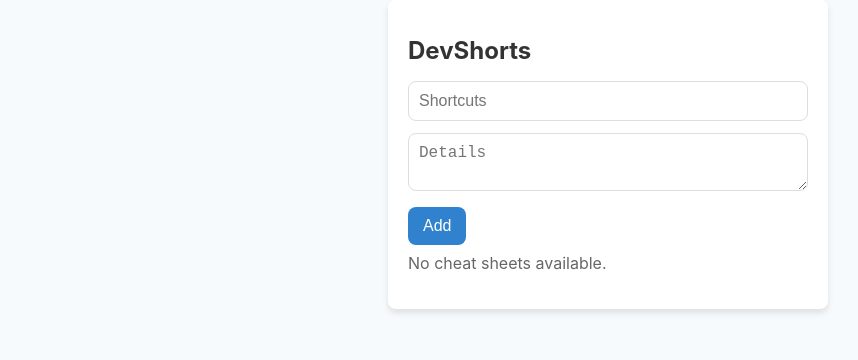
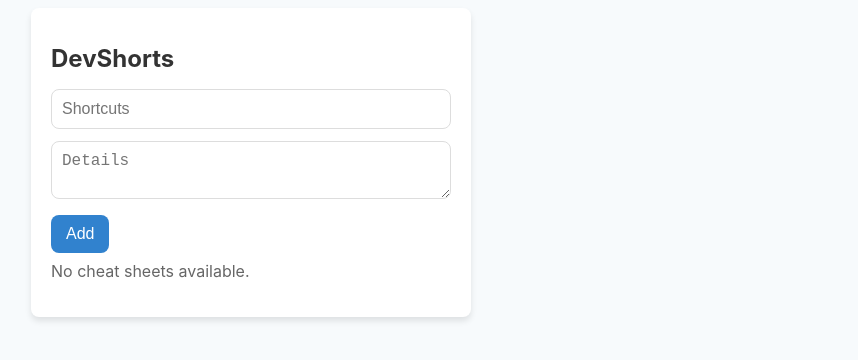
Before and after one commit to qormsxo/dev-shorts, a React (Vite) app: page / in a window 1280 px wide. Shown: the top 360 px of the page, without its empty margins (32-890 px from the left). Built offline with nearby package versions, Linux system fonts and the light colour scheme.

Commit message:
✨ 디자인 변경

```diff
--- a/src/pages/popup.tsx
+++ b/src/pages/popup.tsx
@@ -1,6 +1,6 @@
 // src/pages/popup.tsx
 import React, { useState } from 'react';
-import { ShortCutList, ShortCuts } from '../components/shortCutList';
+import { ShortCutList, ShortCuts } from '../components/ShortCutList';
 import { AddEntryForm } from '../components/AddEntryForm';
 import { getCheatSheets, saveCheatSheet, deleteCheatSheet } from '../utils/storage';
 
--- a/src/styles/tailwind.css
+++ b/src/styles/tailwind.css
@@ -1,11 +1,9 @@
 /* tailwind.css */
 
-/* 배경색 및 기본 스타일 */
 body {
   background-color: #f7fafc;
   font-family: 'Inter', sans-serif;
-    margin: 0;
-    padding: 0;
+  width: 550px; /* 원하는 너비 설정 */
 }
 
 .popup-container {
@@ -50,7 +48,8 @@ body {
 }
 
 /* 폼 스타일 */
-  input[type="text"], textarea {
+input[type="text"],
+textarea {
   width: 100%;
   padding: 10px;
   border: 1px solid #ddd;
@@ -60,7 +59,8 @@ body {
   box-sizing: border-box;
 }
 
-  input[type="text"]:focus, textarea:focus {
+input[type="text"]:focus,
+textarea:focus {
   border-color: #3182ce;
   outline: none;
 }
--- a/vite.config.ts
+++ b/vite.config.ts
@@ -3,6 +3,7 @@ import react from '@vitejs/plugin-react'
 import { resolve } from 'path'
 
 export default defineConfig({
+  base: './', // 상대 경로로 설정
   plugins: [react()],
   css: {
     postcss: './postcss.config.js', // postcss 설정 파일 경로 명시
```
Also changed, not shown: manifest.json, public/icon.png (added). Lines whose indentation alone changed are shown as unchanged.
